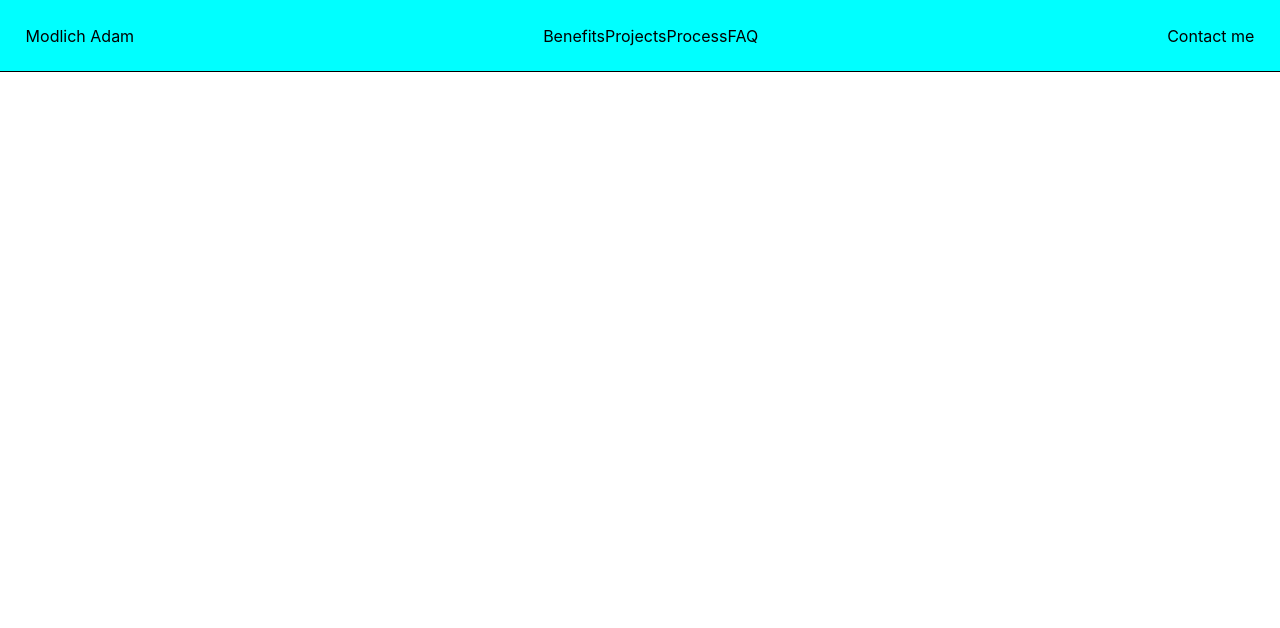
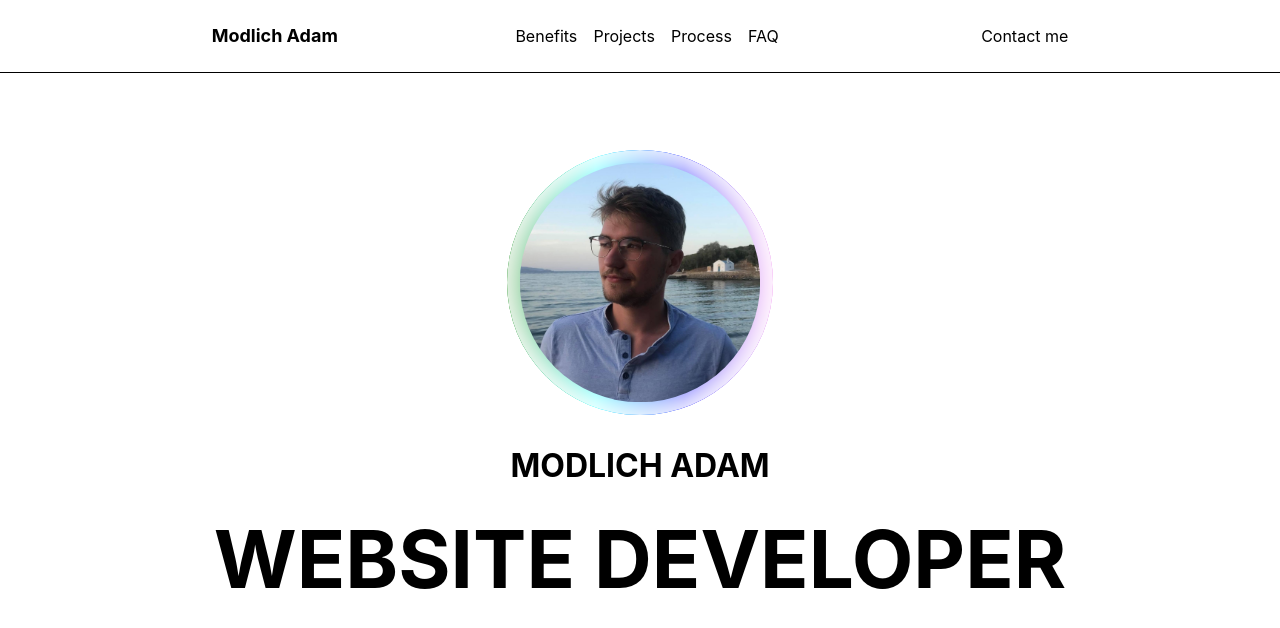
Before and after one commit to Adam-Modlich/strona_probna, a React (Create React App) app: page / in a window 1280 px wide. Shown: the top 628 px of the page. Built offline with nearby package versions, Linux system fonts and the light colour scheme.

Commit message:
navbar changed and picture added

```diff
--- a/src/App.css
+++ b/src/App.css
@@ -6,17 +6,64 @@
 .navbar{
   margin:0;
   color: black;
-  border-bottom: 0.5px solid black;
+  border-bottom: 0.1px solid black;
   list-style: none;
   display: flex;
   align-items: center;
   justify-content: space-between;
-  padding: 2%;
-  background-color: aqua;
+  padding: 1.5%;
+  /* background-color: aqua; */
 }
 
-.navbar div{
-  display: flex;
-  align-items: center;
-  justify-content: space-between;
+.navbar li{
+  padding: 0.5%;
 }
+
+.navbar #begin1{
+  margin-left: 15%;
+  margin-right: 13%;
+  font-weight: bold;
+  font-size: large;
+}
+
+.navbar #contact1{
+  margin-right: 15%;
+  margin-left: 15%;
+}
+
+.navbar li:hover{
+  background-color: rgba(236, 229, 229, 0.5);
+  border-radius: 4px;
+  animation: 1s shake alternate;
+}
+
+@keyframes shake {
+  0% { transform: skewX(-5deg); }
+  5% { transform: skewX(5deg); }
+  10% { transform: skewX(-5deg); }
+  15% { transform: skewX(5deg); }
+  20% { transform: skewX(0deg); }
+  100% { transform: skewX(0deg); }
+}
+
+header{
+  margin-top: 6%;
+  line-height: 0.7;
+}
+
+header h1{
+  font-size: 10vh;
+}
+
+header h2{
+  margin-top: 5vh;
+  font-size: 4vh;
+}
+
+header img{
+  padding: 1%;
+  box-shadow: inset 0 0 50px 12px white, inset 0 0 50px 2px white;
+  background: linear-gradient(to right, green, cyan, blue, violet);
+  width:30vh;
+  border-radius: 50%;
+}
--- a/src/App.js
+++ b/src/App.js
@@ -1,4 +1,5 @@
 import logo from './logo.svg';
+import picture from '../src/Pictures/picture_of_me.jpg';
 import './App.css';
 
 function App() {
@@ -6,15 +7,17 @@ function App() {
     <div className="App">
       <ul className="navbar">
         <li id="begin1"> Modlich Adam </li>
-        <div>
-          <li id="benefits1"> Benefits</li>
-          <li id="projects1"> Projects</li>
-          <li id="process1"> Process</li>
-          <li id="faq1"> FAQ</li>
-        </div>
-        <li id="contact1"> Contact me</li>
+        <li id="benefits1"> Benefits</li>
+        <li id="projects1"> Projects</li>
+        <li id="process1"> Process</li>
+        <li id="faq1"> FAQ</li>
+        <li id="contact1"> Contact me </li>
       </ul>
-
+      <header>
+        <img src={picture} alt=""/>
+        <h2>MODLICH ADAM</h2>
+        <h1>WEBSITE DEVELOPER</h1>
+      </header>
     </div>
   );
 }
```
Also changed, not shown: src/Pictures/picture_of_me.jpg (added).
